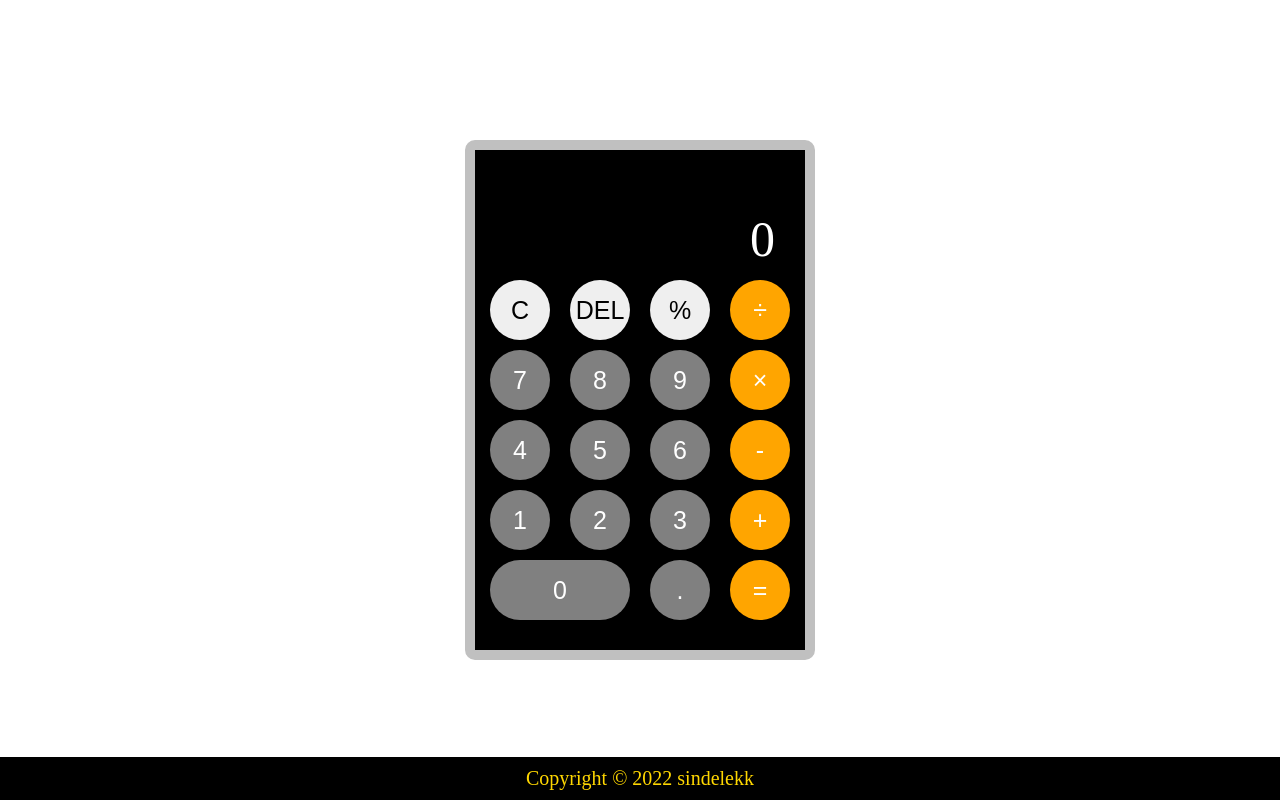
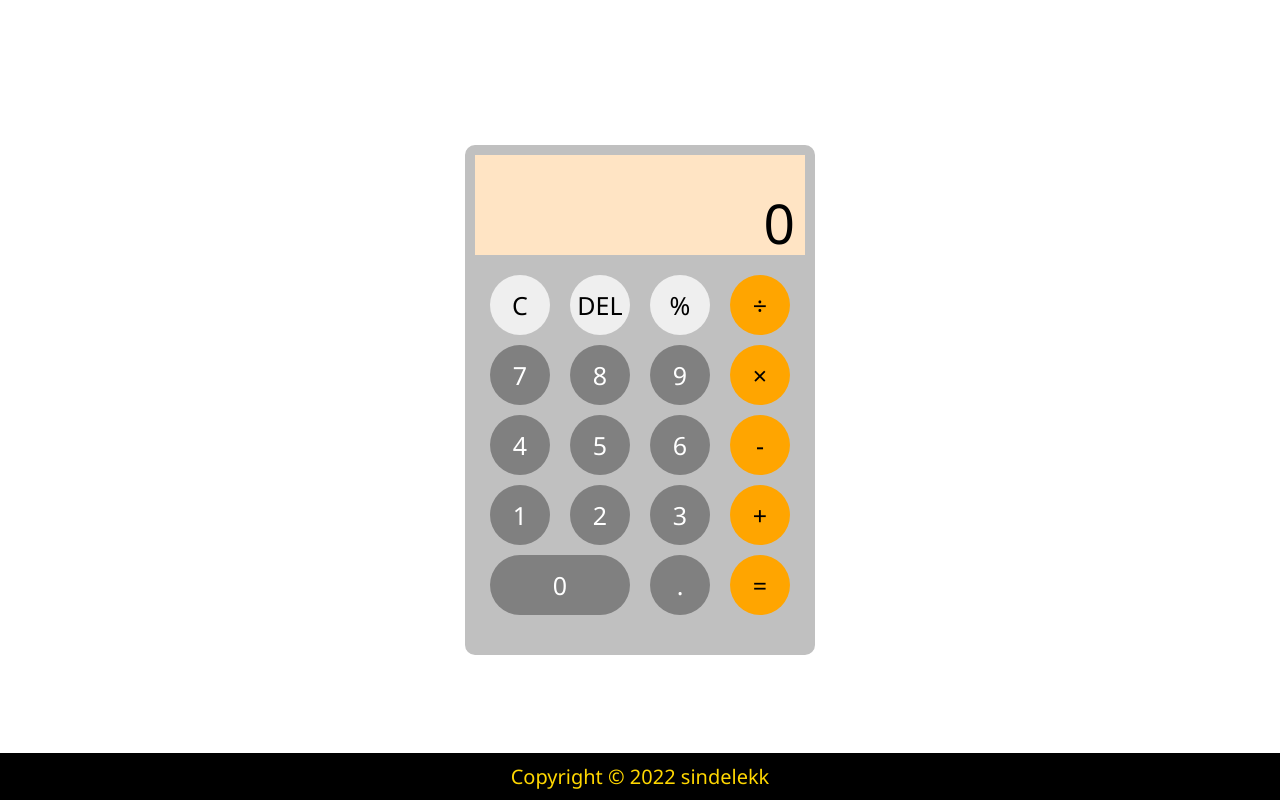
Before and after one commit to sindelekk/calculator, a plain HTML site: page index.html in a window 1280 px wide. Drawn offline with Linux system fonts and the light colour scheme.

Commit message:
Change style of calculator

```diff
--- a/style.css
+++ b/style.css
@@ -20,22 +20,30 @@ html {
     width: 100%;
     height: 100px;
     text-align: right;
-    font-size: 50px;
-    padding: 60px 30px 0px;
-    background-color: black;
-    color: white;
+    font-size: 55px;
+    padding: 30px 10px 10px;
+    background-color: bisque;
+    color: black;
+    font-family: 'Segoe UI', Tahoma, Geneva, Verdana, sans-serif;
 }
-
+#outer-display {
+    width: 100%;
+    border: 10px solid silver;
+}
+#black-box {
+    width: 100%;
+    border: 20px solid black;
+}
 .calculator-keys {
     display: grid;
     grid-template-columns: repeat(4, 1fr);
     grid-gap: 10px;
-    padding: 30px 10px 30px;
+    padding: 20px 10px 30px;
     align-items: center;
     justify-items: center;
     align-content: space-evenly;
     justify-content: space-evenly;
-    background-color: black;
+    background-color: silver;
 }
 button {
     font-size: 25px;
@@ -44,6 +52,7 @@ button {
     width: 60px;
     cursor: pointer;
     border: 0ch;
+    font-family: 'Segoe UI', Tahoma, Geneva, Verdana, sans-serif;
 }
 #number, #decimal {
     background-color: grey;
@@ -51,7 +60,7 @@ button {
 }
 #operator, #equal-operator {
     background-color: orange;
-    color: white;
+    color: black;
 }
 #equal-operator {
     grid-column: 4;
@@ -75,4 +84,5 @@ footer {
     width: 100%;
     padding: 10px;
     font-size: 20px;
+    font-family: 'Segoe UI', Tahoma, Geneva, Verdana, sans-serif;
 }
```
